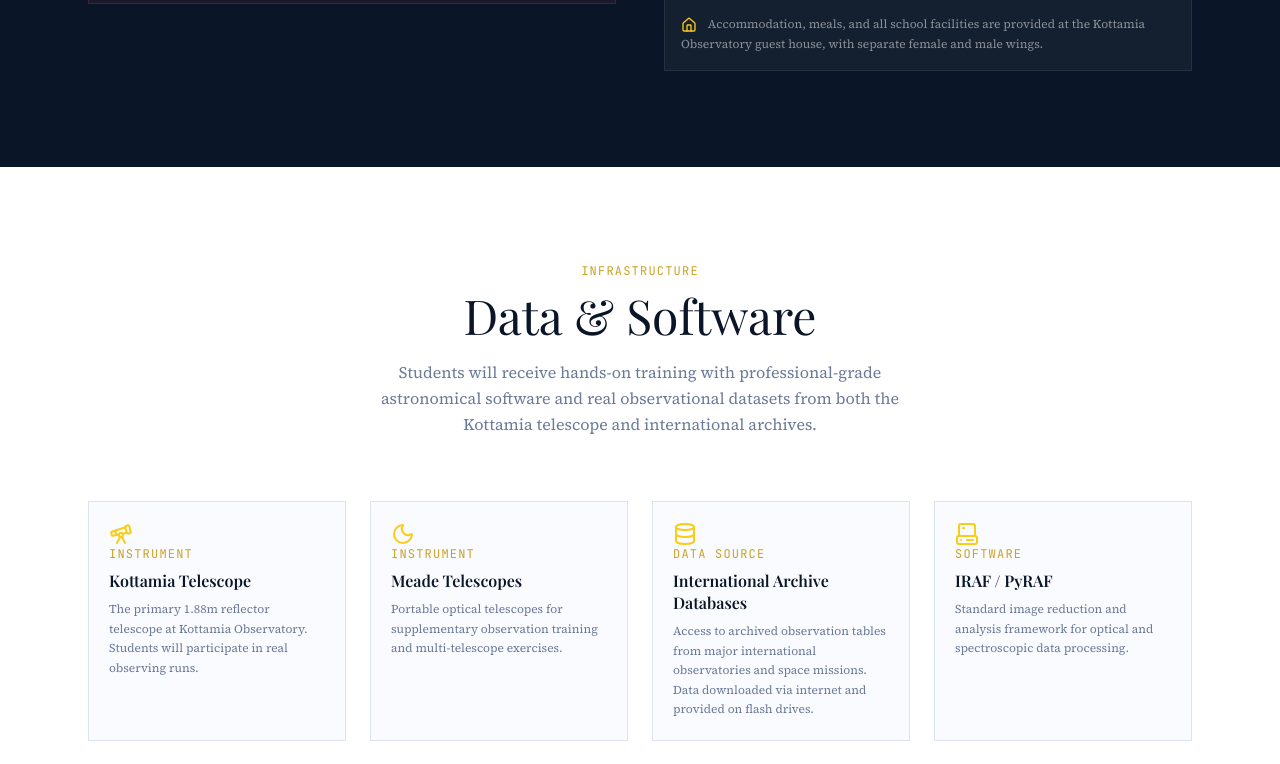
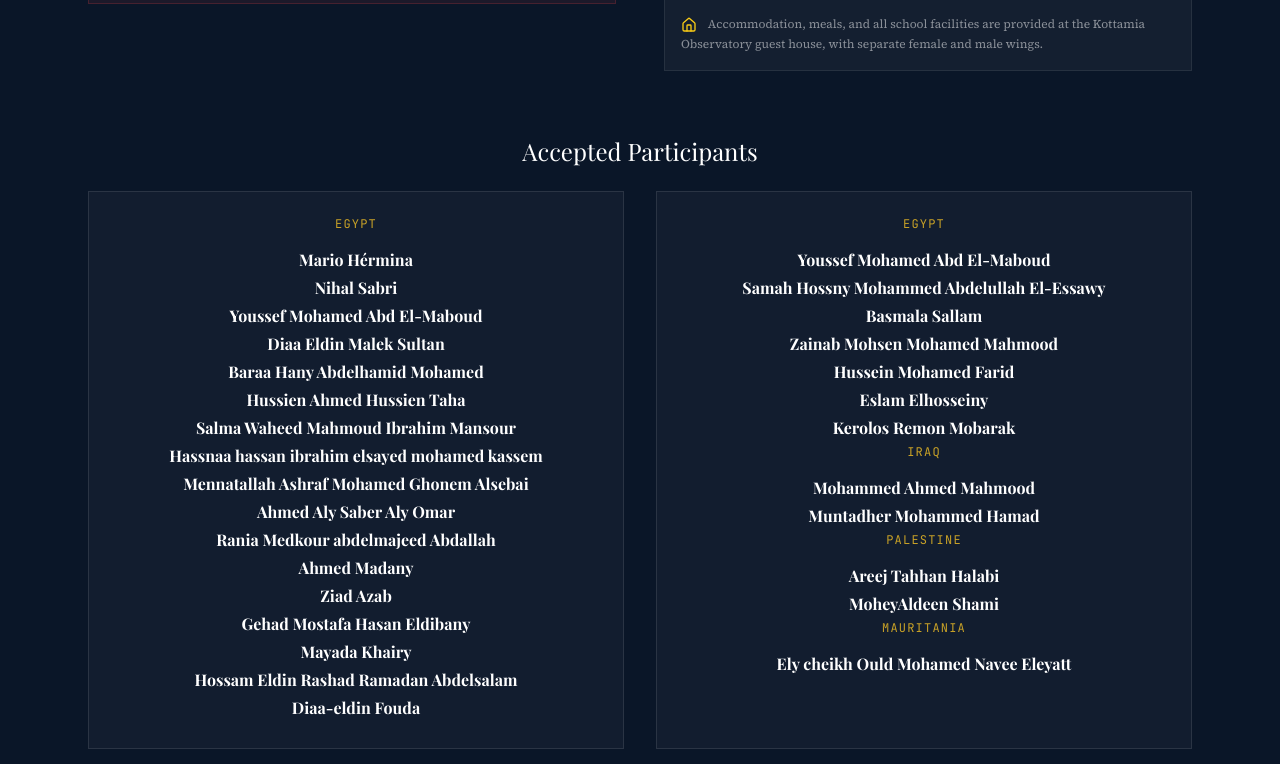
Before and after one commit to nihalsabri/AstronomySchool, a Next.js app: page / in a window 1280 px wide. Shown: the part 5580-6344 px from the top of the page. Built offline with nearby package versions, Linux system fonts and the light colour scheme; a web font is replaced by a local one.

Commit message:
add accepted participants

```diff
--- a/components/Participants.jsx
+++ b/components/Participants.jsx
@@ -32,6 +32,7 @@ export default function Participants() {
         </div>
 
         <div className="grid lg:grid-cols-2 gap-12 items-start">
+
           {/* Eligibility */}
           <div>
             <h3
@@ -141,6 +142,76 @@ export default function Participants() {
             </div>
           </div>
         </div>
+        {/* Accepted Participants */}
+<div className="mt-16  text-center">
+  <h3 className="font-display text-2xl mb-6" style={{ color: 'white' }}>
+    Accepted Participants
+  </h3>
+  <div className="grid md:grid-cols-2 gap-8">
+            <div
+              className=" p-6 mb-6"
+              style={{ border: '1px solid rgba(255,255,255,0.1)', background: 'rgba(255,255,255,0.03)' }}
+            >
+              <p className="font-mono text-xs tracking-widest uppercase mb-4" style={{ color: 'var(--gold)' }}>
+                Egypt
+              </p>
+              <p className="font-display text-1xl font-bold text-white mb-1">Mario Hérmina </p>
+              <p className="font-display text-1xl font-bold text-white mb-1">Nihal Sabri </p>
+              <p className="font-display text-1xl font-bold text-white mb-1">Youssef Mohamed Abd El-Maboud  </p>
+              <p className="font-display text-1xl font-bold text-white mb-1">Diaa Eldin Malek Sultan  </p>
+              <p className="font-display text-1xl font-bold text-white mb-1">Baraa Hany Abdelhamid Mohamed  </p>
+              <p className="font-display text-1xl font-bold text-white mb-1">Hussien Ahmed Hussien Taha   </p>
+              <p className="font-display text-1xl font-bold text-white mb-1">Salma Waheed Mahmoud Ibrahim Mansour    </p>
+              <p className="font-display text-1xl font-bold text-white mb-1">Hassnaa hassan ibrahim elsayed mohamed kassem   </p>
+              <p className="font-display text-1xl font-bold text-white mb-1">Mennatallah Ashraf Mohamed Ghonem Alsebai  </p>
+              <p className="font-display text-1xl font-bold text-white mb-1">Ahmed Aly Saber Aly Omar  </p>
+              <p className="font-display text-1xl font-bold text-white mb-1">Rania Medkour abdelmajeed Abdallah  </p>
+              <p className="font-display text-1xl font-bold text-white mb-1">Ahmed Madany  </p>
+              <p className="font-display text-1xl font-bold text-white mb-1">Ziad Azab  </p>
+              <p className="font-display text-1xl font-bold text-white mb-1">Gehad Mostafa Hasan Eldibany </p>
+              <p className="font-display text-1xl font-bold text-white mb-1">Mayada Khairy   </p>
+  <p className="font-display text-1xl font-bold text-white mb-1">Hossam Eldin Rashad Ramadan Abdelsalam  </p>
+              <p className="font-display text-1xl font-bold text-white mb-1">Diaa-eldin Fouda  </p>
+
+
+            </div>
+              <div
+              className="p-6 mb-6"
+              style={{ border: '1px solid rgba(255,255,255,0.1)', background: 'rgba(255,255,255,0.03)' }}
+            >
+              <p className="font-mono text-xs tracking-widest uppercase mb-4" style={{ color: 'var(--gold)' }}>
+                Egypt
+              </p>
+
+              <p className="font-display text-1xl font-bold text-white mb-1">Youssef Mohamed Abd El-Maboud  </p>
+              <p className="font-display text-1xl font-bold text-white mb-1">Samah Hossny Mohammed Abdelullah El-Essawy   </p>
+              <p className="font-display text-1xl font-bold text-white mb-1">Basmala Sallam  </p>
+              <p className="font-display text-1xl font-bold text-white mb-1">Zainab Mohsen Mohamed Mahmood   </p>
+              <p className="font-display text-1xl font-bold text-white mb-1">Hussein Mohamed Farid     </p>
+              <p className="font-display text-1xl font-bold text-white mb-1">Eslam Elhosseiny    </p>
+              <p className="font-display text-1xl font-bold text-white mb-1">Kerolos Remon Mobarak   </p>
+              <p className="font-mono text-xs tracking-widest uppercase mb-4" style={{ color: 'var(--gold)' }}>
+                 Iraq
+              </p>
+              <p className="font-display text-1xl font-bold text-white mb-1">Mohammed Ahmed Mahmood   </p>
+              <p className="font-display text-1xl font-bold text-white mb-1">Muntadher Mohammed Hamad   </p>
+              <p className="font-mono text-xs tracking-widest uppercase mb-4" style={{ color: 'var(--gold)' }}>
+                 Palestine
+              </p>
+
+              <p className="font-display text-1xl font-bold text-white mb-1">Areej Tahhan Halabi   </p>
+              <p className="font-display text-1xl font-bold text-white mb-1">MoheyAldeen Shami  </p>
+                            <p className="font-mono text-xs tracking-widest uppercase mb-4" style={{ color: 'var(--gold)' }}>
+                  Mauritania
+              </p>
+
+              <p className="font-display text-1xl font-bold text-white mb-1">Ely cheikh Ould Mohamed Navee Eleyatt  </p>
+
+            </div>
+   </div>
+
+</div>
+
       </div>
     </section>
   )
```
